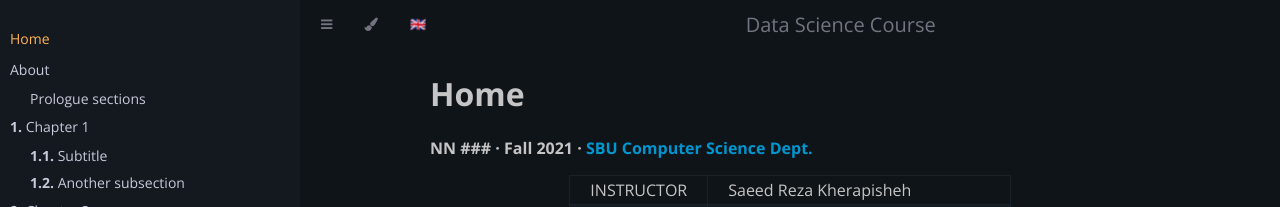
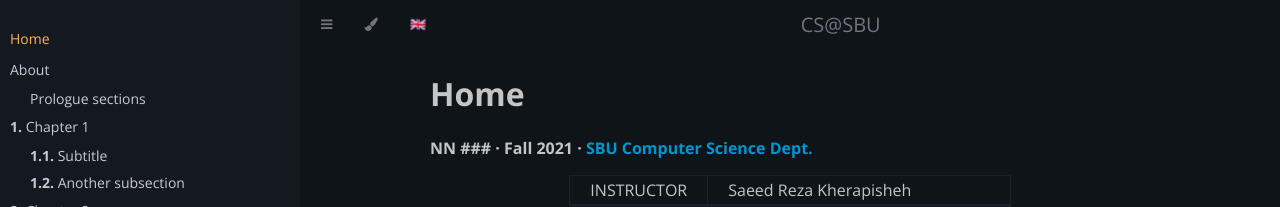
Before and after one commit to Sk7w4tch3r/CS-SBU-DataScience, a Jekyll site: the page built from index.md, in a window 1280 px wide. Shown: the top 207 px of the page. Built offline with Jekyll 4.4.1, drawn with Linux system fonts in a browser that asks for light colours; nearby versions of some CDN libraries; some of the changed lines change nothing that is shown.

Commit message:
Update _config.yml

```diff
--- a/_config.yml
+++ b/_config.yml
@@ -1,9 +1,9 @@
 permalink:           pretty
 
 # Setup
-title:               'Data Science Course'
-tagline:             'CS@SBU'
-url:                 http://127.0.0.1:4000
+title:               'CS@SBU'
+tagline:             'Data Science Course'
+url:                 https://sk7w4tch3r.github.io/CS-SBU-DataScience/
 baseurl:             ''
 homepage_title:      Home
 default_lang:        'en'
```
